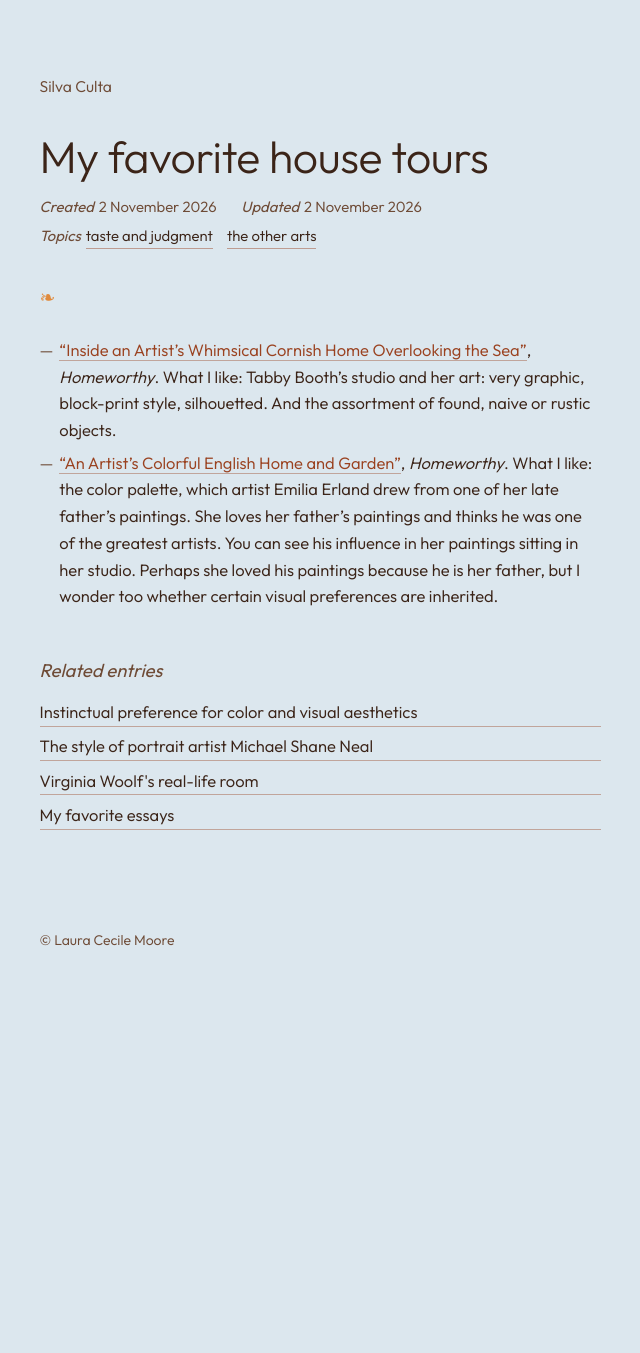
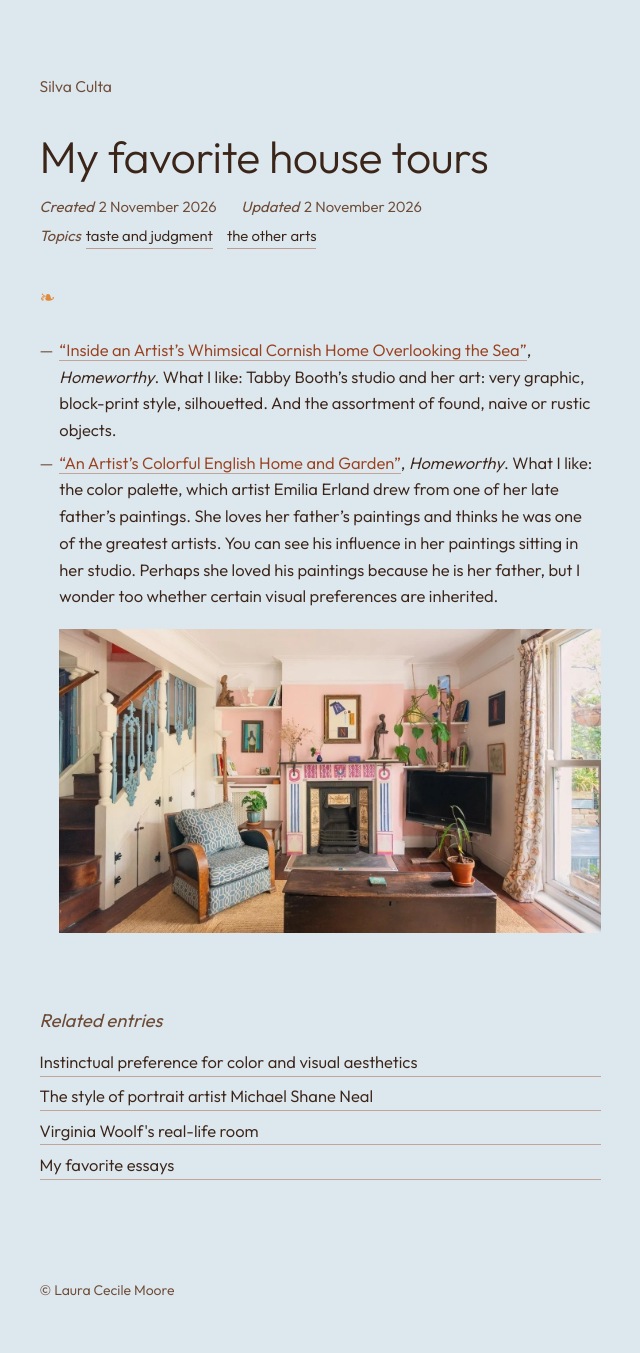
Before and after one commit to lauramoorewrites-del/treasury, a Jekyll site: the page built from _pages/my-favorite-house-tours.md, in a window 1280 px wide. Shown: the whole page, without its empty margins (320-960 px from the left). Built offline with Jekyll 4.4.1, drawn with Linux system fonts in a browser that asks for light colours; before the commit the page ends 1003 px from its top, so only the background shows below that.

Commit message:
House tours: add photo of Emilia Erland's living room
Co-Authored-By: Claude Opus 5.5 (1M context) <noreply@anthropic.com>

```diff
--- a/_pages/my-favorite-house-tours.md
+++ b/_pages/my-favorite-house-tours.md
@@ -18,3 +18,5 @@ related:
 
 - [“Inside an Artist’s Whimsical Cornish Home Overlooking the Sea”](https://www.youtube.com/watch?v=ar3bsBXvwxk), *Homeworthy*. What I like: Tabby Booth’s studio and her art: very graphic, block-print style, silhouetted. And the assortment of found, naive or rustic objects.
 - [“An Artist’s Colorful English Home and Garden”](https://www.youtube.com/watch?v=Q3BwisTTpwk), *Homeworthy*. What I like: the color palette, which artist Emilia Erland drew from one of her late father’s paintings. She loves her father’s paintings and thinks he was one of the greatest artists. You can see his influence in her paintings sitting in her studio. Perhaps she loved his paintings because he is her father, but I wonder too whether certain visual preferences are inherited.
+
+    ![Emilia Erland’s living room: pink walls, a painted tile fireplace surround in pink and blue, blue fretwork stair balusters, and a patterned blue armchair]({{ "/assets/images/emilia-erland-living-room.jpg" | relative_url }})
```
Also changed, not shown: assets/images/emilia-erland-living-room.jpg (added).
